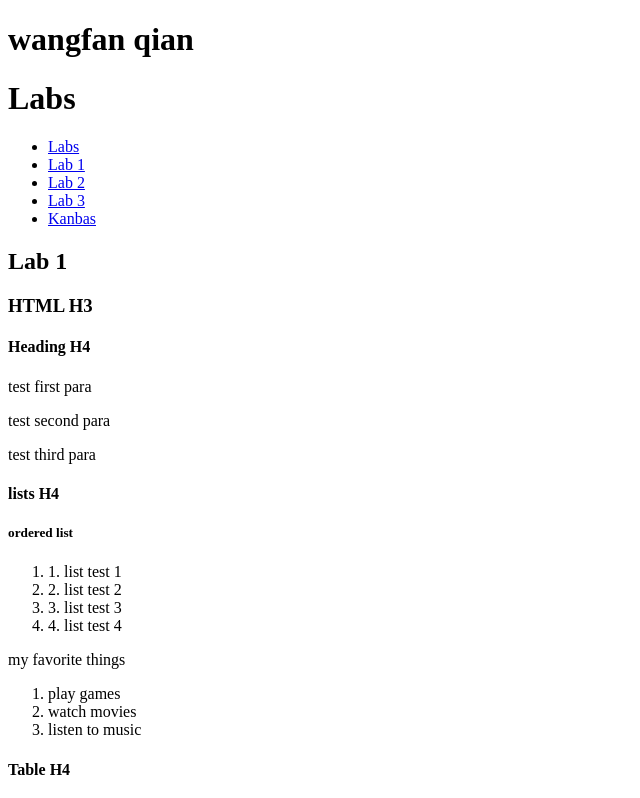
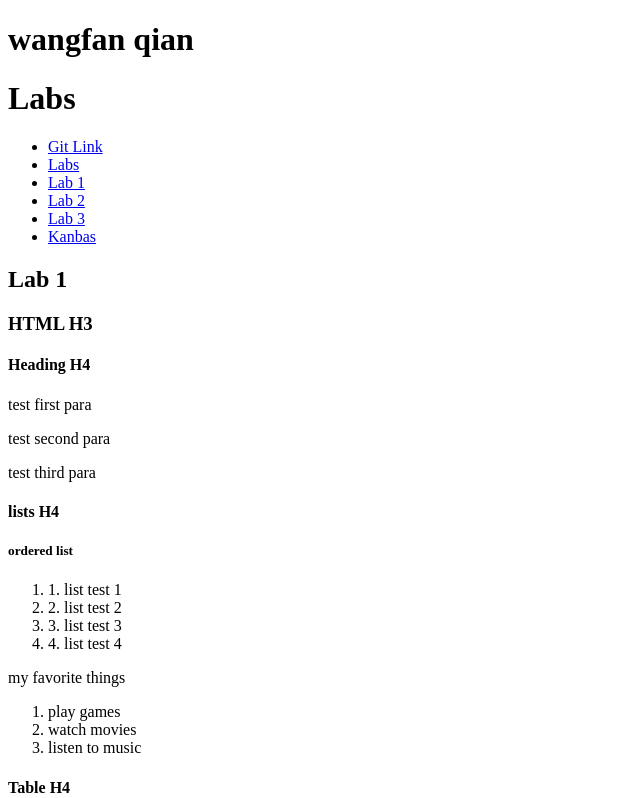
Before and after one commit to Axel-Q/kanbas-react-web-app, a React (Create React App) app: page /#/Labs/Lab1 in a window 1280 px wide. Shown: the top 798 px of the page, without its empty margins (0-640 px from the left). Built offline with nearby package versions, Linux system fonts and the light colour scheme.

Commit message:
update git link

```diff
--- a/src/Labs/TOC.tsx
+++ b/src/Labs/TOC.tsx
@@ -3,6 +3,8 @@
 export default function TOC() {
     return (
         <ul>
+            <li><a id='wd-github'
+            href='https://github.com/Axel-Q/kanbas-react-web-app.git'>Git Link</a></li>
             <li><a id="wd-a" href="#/Labs">Labs</a></li>
             <li><a id="wd-a1" href="#/Labs/Lab1">Lab 1</a></li>
             <li><a id="wd-a2" href="#/Labs/Lab2">Lab 2</a></li>
```
